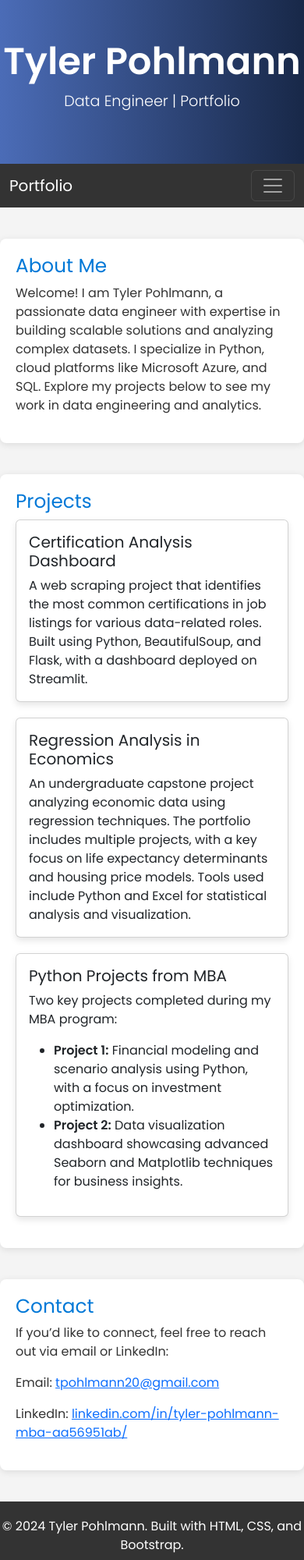
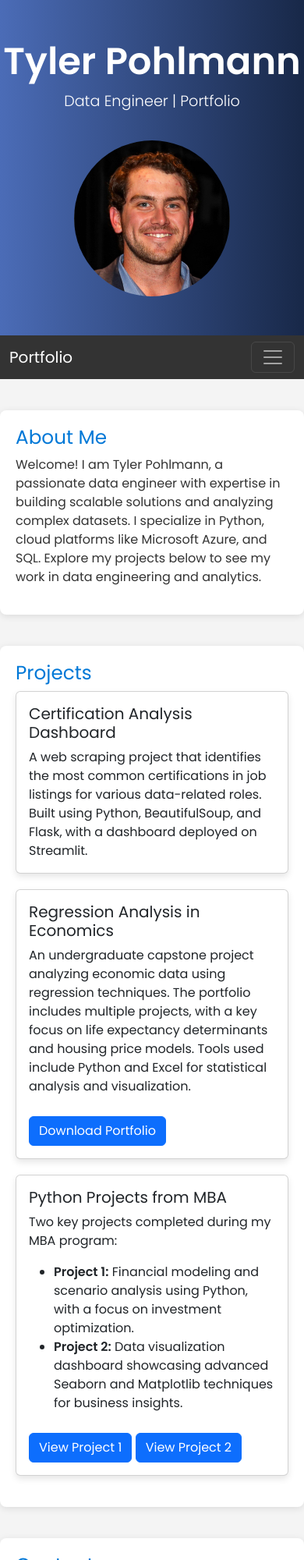
Before and after one commit to typohlmann/portfolio-website, a plain HTML site: page index.html in a window 390 px wide. Shown: the top 2000 px of the page at 78% size. Drawn offline with nearby package versions, Linux system fonts and the light colour scheme.

Commit message:
Update index.html

```diff
--- a/index.html
+++ b/index.html
@@ -67,17 +67,26 @@
             color: #0078d7;
             text-decoration: none;
         }
+        .file-download {
+            margin-top: 10px;
+        }
+        .profile-img {
+            max-width: 200px;
+            border-radius: 50%;
+            margin-top: 20px;
+        }
     </style>
 </head>
 <body>
     <header>
         <h1 class="animate__animated animate__fadeInDown">Tyler Pohlmann</h1>
         <p class="animate__animated animate__fadeInUp">Data Engineer | Portfolio</p>
+        <img src="files/profile-picture.jpg" alt="Tyler Pohlmann" class="profile-img animate__animated animate__fadeIn">
     </header>
     <nav class="navbar navbar-expand-lg navbar-dark">
         <div class="container">
             <a class="navbar-brand" href="#">Portfolio</a>
-            <button class="navbar-toggler" type="button" data-bs-toggle="collapse" data-bs-target="#navbarNav" aria-controls="navbarNav" aria-expanded="false" aria-label="Toggle navigation">
+            <button class="navbar-toggler" type="button" data-bs-toggle="collapse" data-bs-target="#navbarNav" aria-controls="#navbarNav" aria-expanded="false" aria-label="Toggle navigation">
                 <span class="navbar-toggler-icon"></span>
             </button>
             <div class="collapse navbar-collapse" id="navbarNav">
@@ -112,6 +121,7 @@
                     <div class="card-body">
                         <h5 class="card-title">Regression Analysis in Economics</h5>
                         <p class="card-text">An undergraduate capstone project analyzing economic data using regression techniques. The portfolio includes multiple projects, with a key focus on life expectancy determinants and housing price models. Tools used include Python and Excel for statistical analysis and visualization.</p>
+                        <a href="files/UNLV_Undergraduate_Portfolio.pdf" class="btn btn-primary file-download" download>Download Portfolio</a>
                     </div>
                 </div>
             </div>
@@ -128,6 +138,8 @@
                             <li><strong>Project 2:</strong> Data visualization dashboard showcasing advanced Seaborn and Matplotlib techniques for business insights.</li>
                         </ul>
                         </p>
+                        <a href="files/Python_Project_1.html" class="btn btn-primary file-download" download>View Project 1</a>
+                        <a href="files/Python_Project_2.html" class="btn btn-primary file-download" download>View Project 2</a>
                     </div>
                 </div>
             </div>
@@ -139,6 +151,7 @@
         <p>If you’d like to connect, feel free to reach out via email or LinkedIn:</p>
         <p>Email: <a href="mailto:tpohlmann20@gmail.com">tpohlmann20@gmail.com</a></p>
         <p>LinkedIn: <a href="https://www.linkedin.com/in/tyler-pohlmann-mba-aa56951ab/">linkedin.com/in/tyler-pohlmann-mba-aa56951ab/</a></p>
+        <p>GitHub: <a href="https://github.com/typohlmann">github.com/typohlmann</a></p>
     </section>
 
     <footer>
```
